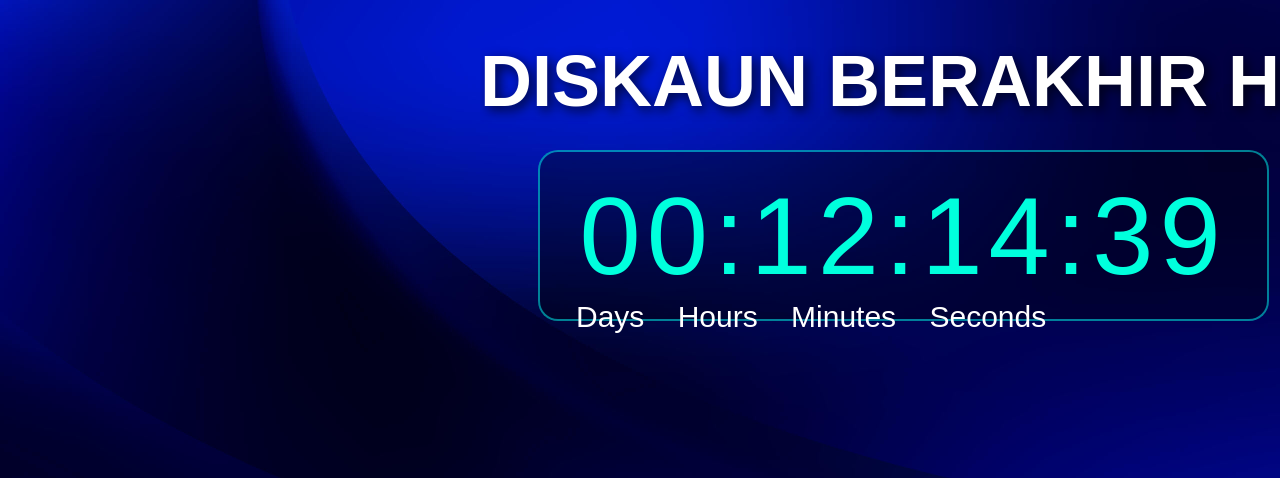
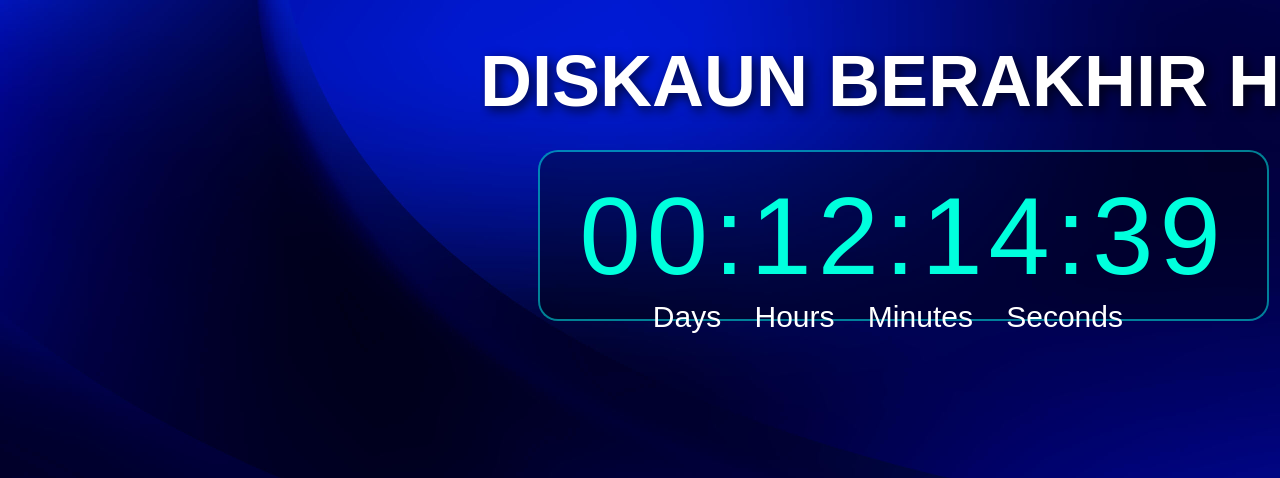
Before and after one commit to rshuhrah/countdown-live, a plain HTML site: page index.html in a window 1280 px wide. Shown: the part 320-798 px from the top of the page. Drawn offline with Linux system fonts and the light colour scheme.

Commit message:
Update index.html

```diff
--- a/index.html
+++ b/index.html
@@ -75,7 +75,7 @@ body {
 .labels {
   position: absolute;
   top: 620px;
-  left: 30%;
+  left: 34%;
   transform: translateX(-50%);
   font-size: 30px;
 }
```
